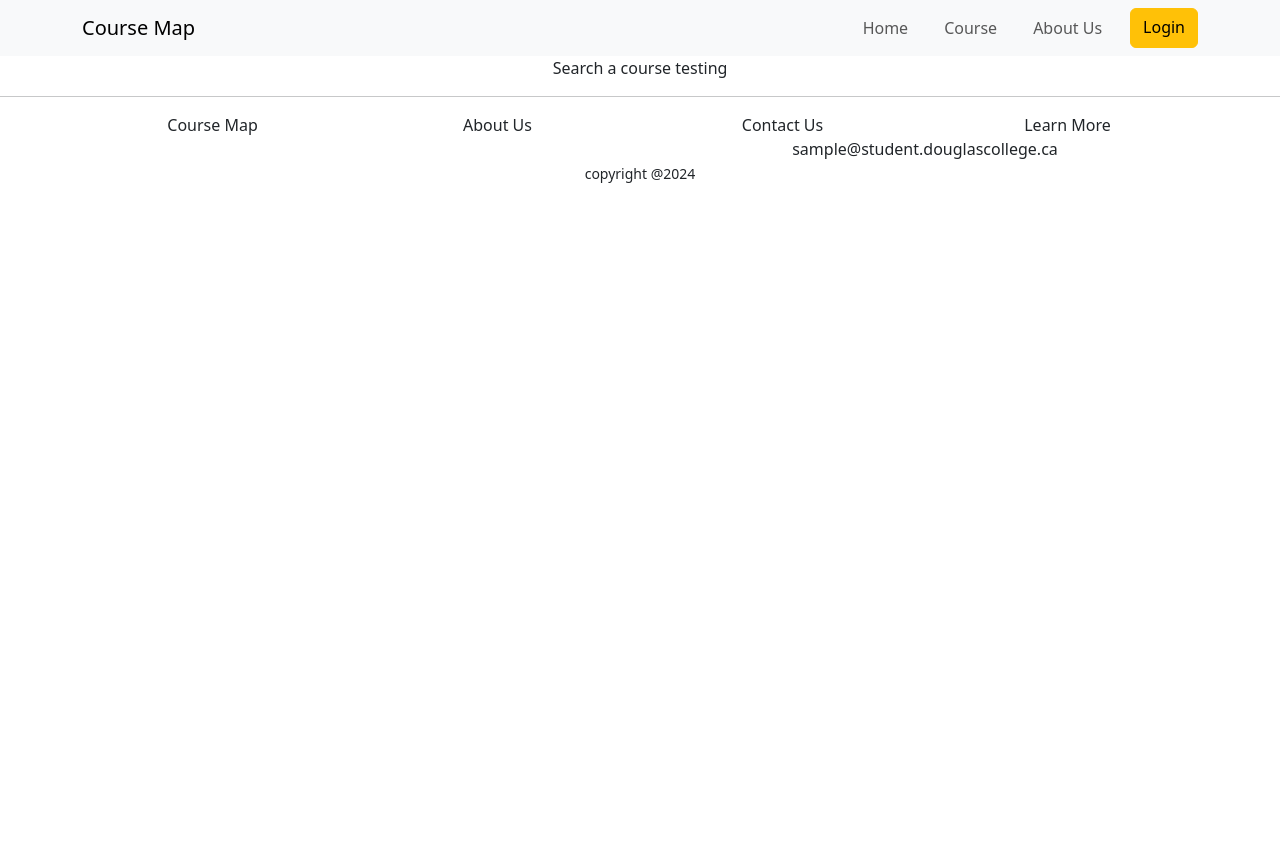
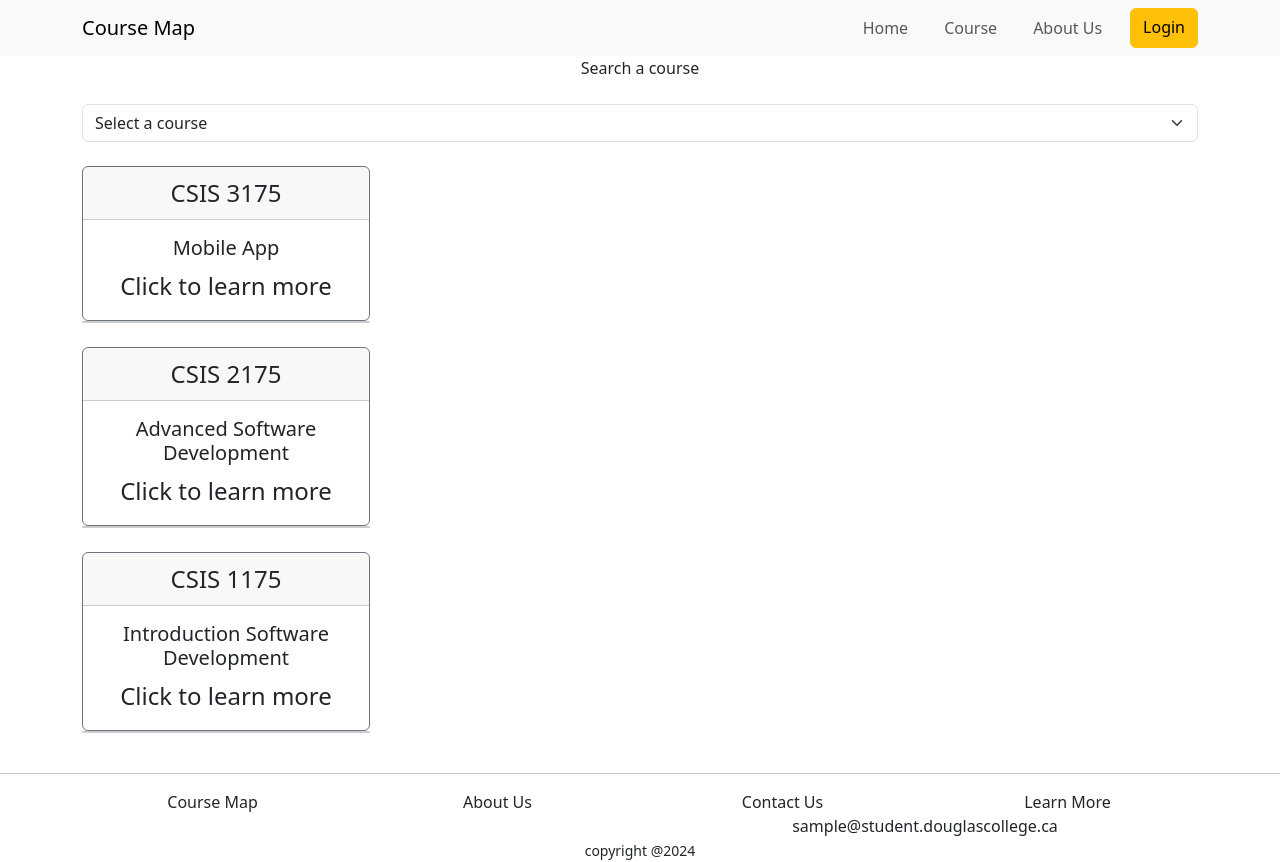
Before and after one commit to doryang1019/course-tracking-system-frontend, a React (Create React App) app: page /search in a window 1280 px wide. Before the commit the page ends 800 px from the top, so only its background shows below. Built offline with nearby package versions, Linux system fonts and the light colour scheme.

Commit message:
feat: forms and search

```diff
--- /dev/null
+++ b/src/card.css
@@ -0,0 +1,8 @@
+.course-card{
+    font-size: 24px;
+    width: 18rem;
+}
+
+.course-card:hover {
+    box-shadow: 0 4px 8px rgba(0, 0, 0, 0.2);
+}
--- /dev/null
+++ b/src/components/courseTree.js
@@ -0,0 +1,46 @@
+import { useState } from 'react'
+import Card from 'react-bootstrap/Card'
+import Collapse from 'react-bootstrap/Collapse'
+import '../card.css'
+
+const CourseTree = ({ id, courseTreeById }) => {
+    const course = courseTreeById[id];
+    const childIds = course.childIds;
+    const [open, setOpen] = useState(false);
+    return (
+        <>
+            <Card className='course-card' border='secondary' onClick={() => setOpen(!open)}>
+                <Card.Header>{course.department} {course.code}</Card.Header>
+                <Card.Body>
+                    <Card.Title>{course.title}</Card.Title>
+                    <Card.Text>
+                        Click to learn more
+                    </Card.Text>
+                </Card.Body>
+            </Card>
+            <Card className='course-card' text='dark' bg='light'>
+                <Collapse in={open}>
+                    <Card.Text id={id}>
+                        {course.description}
+                    </Card.Text>
+                </Collapse>
+            </Card>
+
+
+            <br />
+            {childIds.length > 0 && (
+                <>
+                    {childIds.map(childId => (
+                        <CourseTree
+                            key={childId}
+                            id={childId}
+                            courseTreeById={courseTreeById}
+                        />
+                    ))}
+                </>
+            )}
+        </>
+    )
+}
+
+export default CourseTree;
--- a/src/components/homePage.js
+++ b/src/components/homePage.js
@@ -1,13 +1,15 @@
 import Button from 'react-bootstrap/Button';
 import Card from 'react-bootstrap/Card';
+import { SITENAME } from '../constants'
 
-const HomePage = ({siteName}) => {
+
+const HomePage = () => {
     return (
         <>
             <Card className="bg-dark text-white">
                 <Card.Img src="banner.jpeg" alt="banner image" />
                 <Card.ImgOverlay>
-                <Card.Title>Welcome to {siteName}</Card.Title>
+                    <Card.Title>Welcome to {SITENAME}</Card.Title>
                     <Card.Text>
                         Plan ahead for academic success.
                     </Card.Text>
@@ -21,8 +23,8 @@ const HomePage = ({siteName}) => {
 }
 
 const FeatureCards = () => {
-    return(
-        <Card style={{width: 520}}>
+    return (
+        <Card style={{ width: 520 }}>
             <Card.Img src="logo512.png" alt="Explore Programs"></Card.Img>
             <Card.Body>
                 <Card.Title>Explore Programs</Card.Title>
--- a/src/components/loginPage.js
+++ b/src/components/loginPage.js
@@ -5,30 +5,48 @@ import Button from 'react-bootstrap/Button';
 import Col from 'react-bootstrap/Col';
 import Form from 'react-bootstrap/Form';
 import Row from 'react-bootstrap/Row';
-import {Link} from 'react-router-dom';
+import { Link } from 'react-router-dom';
+import { useState } from 'react'
+
 const LoginPage = () => {
-    return(
+    const [userLogin, setUserLogin] = useState({
+        username: '',
+        password: ''
+    })
+
+    const handleChange = (e) => {
+        setUserLogin((prevData) => ({
+            ...prevData,
+            [e.target.name]: e.target.value
+        }));
+    }
+
+    const handleLogin = (e) => {
+        e.preventDefault();
+        console.log(userLogin)
+    }
+    return (
         <Container className="d-flex justify-content-center align-items-center my-container">
             <Card className="text-center my-card">
                 <Card.Body className="my-card-body">
                     <Card.Title className="mb-3">Sign in your account</Card.Title>
-                    <Form>
+                    <Form onSubmit={handleLogin}>
                         <Form.Group as={Row} className="my-3">
                             <Form.Label as={Col} sm={2}>Email</Form.Label>
                             <Col>
                                 <FloatingLabel controlId="floatingInput" label="Email address" className="mb-3">
-                                    <Form.Control type="email" placeholder="Email"/>
+                                    <Form.Control type="email" name='username' value={userLogin.username} placeholder="Email" onChange={handleChange} />
                                 </FloatingLabel>
                             </Col>
                         </Form.Group>
 
-                        <Form.Group as={Row} className="my-3"controlId="formPlaintextPassword">
+                        <Form.Group as={Row} className="my-3" controlId="formPlaintextPassword">
                             <Form.Label as={Col} sm={2}>
-                            Password
+                                Password
                             </Form.Label>
                             <Col>
                                 <FloatingLabel controlId="floatingPassword" label="Password">
-                                    <Form.Control type="password" placeholder="Password" />
+                                    <Form.Control type="password" name='password' value={userLogin.password} placeholder="Password" onChange={handleChange} />
                                 </FloatingLabel>
                             </Col>
                         </Form.Group>
@@ -38,7 +56,7 @@ const LoginPage = () => {
                         </Row>
                         <Row className="align-content-right">
                             <Col className="align-item-right" sm={3}><Button variant="warning" as={Link} to="/signup">Sign Up</Button></Col>
-                            <Col className="align-item-right" sm={3}><Button variant="success" as={Link} >Login</Button></Col>
+                            <Col className="align-item-right" sm={3}><Button variant="success" type='submit' >Login</Button></Col>
                         </Row>
                     </Form>
                 </Card.Body>
--- a/src/components/searchCoursePage.js
+++ b/src/components/searchCoursePage.js
@@ -1,7 +1,31 @@
+import { useState } from 'react'
+import { sampleData } from '../sampleData'
+import Form from 'react-bootstrap/Form'
+import CourseTree from './courseTree'
+import Container from 'react-bootstrap/Container'
+
 const SearchCourse = () => {
-    return(
+    const [selectedCourseId, setSelectedCourseId] = useState(0);
+
+    const listCourse = sampleData.map(course => (
+        <option key={course.id} value={course.id}>{course.department} {course.code}</option>
+    ))
+
+    return (
         <>
-        <div>Search a course testing</div>
+            <div>Search a course</div>
+            <br />
+            <Container>
+            <Form.Select aria-label="Default select example" onChange={(e) => { setSelectedCourseId(e.target.value) }}>
+                <option>Select a course</option>
+                {listCourse}
+            </Form.Select>
+            <br />
+            <CourseTree
+                id={selectedCourseId}
+                courseTreeById={sampleData}
+            />
+            </Container>
         </>
     );
 }
--- a/src/components/signupPage.js
+++ b/src/components/signupPage.js
@@ -1,25 +1,24 @@
-import {useState} from 'react'
+import { useState } from 'react'
 import Card from 'react-bootstrap/Card'
 import Container from 'react-bootstrap/Container'
 import Form from 'react-bootstrap/Form'
 import Row from 'react-bootstrap/Row'
 import Col from 'react-bootstrap/Col'
 import Button from 'react-bootstrap/Button'
-import {Link, useNavigate} from 'react-router-dom'
+import { Link, useNavigate } from 'react-router-dom'
 
-const Signup = () =>{
+const Signup = () => {
     const [signupData, setSignupData] = useState({
-        "email": '',
-        "password":'',
+        email: '',
+        password: '',
     });
     const [errors, setErrors] = useState({});
     const navigate = useNavigate();
 
     const handleChange = (e) => {
-        const {name, value} = e.target;
         setSignupData((prevData) => ({
             ...prevData,
-            [name]: value,
+            [e.target.name]: e.target.value,
         }));
     };
 
@@ -46,9 +45,10 @@ const Signup = () =>{
         } else {
             console.log(signupData);
             navigate('/login');
-    }}
+        }
+    }
 
-    return(
+    return (
         <Container className="d-flex justify-content-center align-items-center my-container">
             <Card className="text-center my-card">
                 <Card.Body className="my-card-body">
--- a/src/routes.js
+++ b/src/routes.js
@@ -5,7 +5,7 @@ import SearchCourse from './components/searchCoursePage'
 import AboutUs from './components/aboutUsPage'
 import Signup from './components/signupPage'
 const AppRoutes = () => {
-    return(
+    return (
         <Routes>
             <Route path="/" element={<HomePage />}></Route>
             <Route path="/login" element={<LoginPage />}></Route>
--- /dev/null
+++ b/src/sampleData.js
@@ -0,0 +1,26 @@
+export const sampleData = [
+    {
+        id: 0,
+        department: 'CSIS',
+        code: '3175',
+        title: 'Mobile App',
+        description: 'Learn to design and implment android system',
+        childIds: [1]
+    },
+    {
+        id: 1,
+        department: 'CSIS',
+        code: '2175',
+        title: 'Advanced Software Development',
+        description: 'This is advanced level of software development. Learn to create a java program.',
+        childIds: [2]
+    },
+    {
+        id: 2,
+        department: 'CSIS',
+        code: '1175',
+        title: 'Introduction Software Development',
+        description: 'For beginner to learn the concept of programming in C#',
+        childIds: []
+    }
+];
```
Lines whose indentation alone changed are shown as unchanged.
